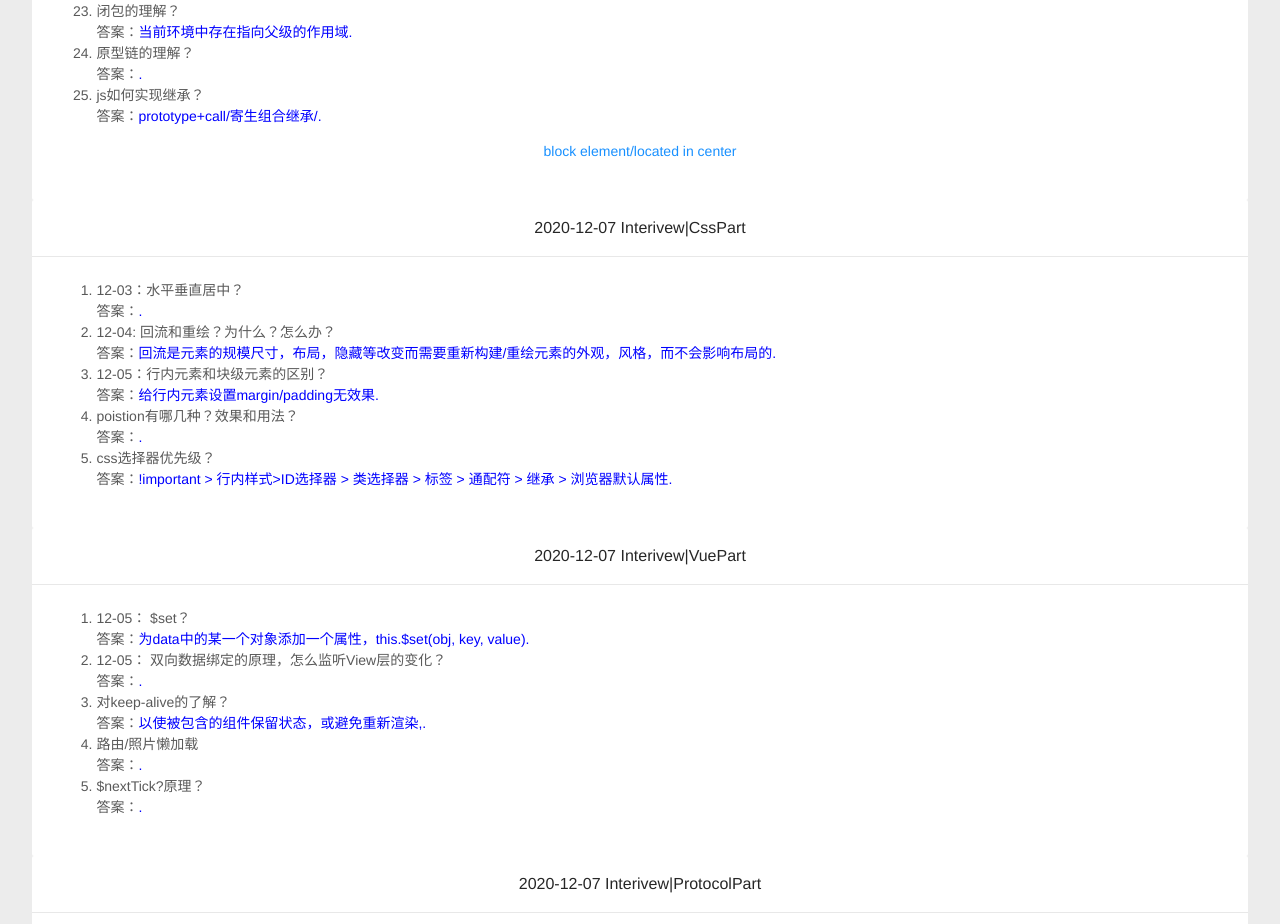
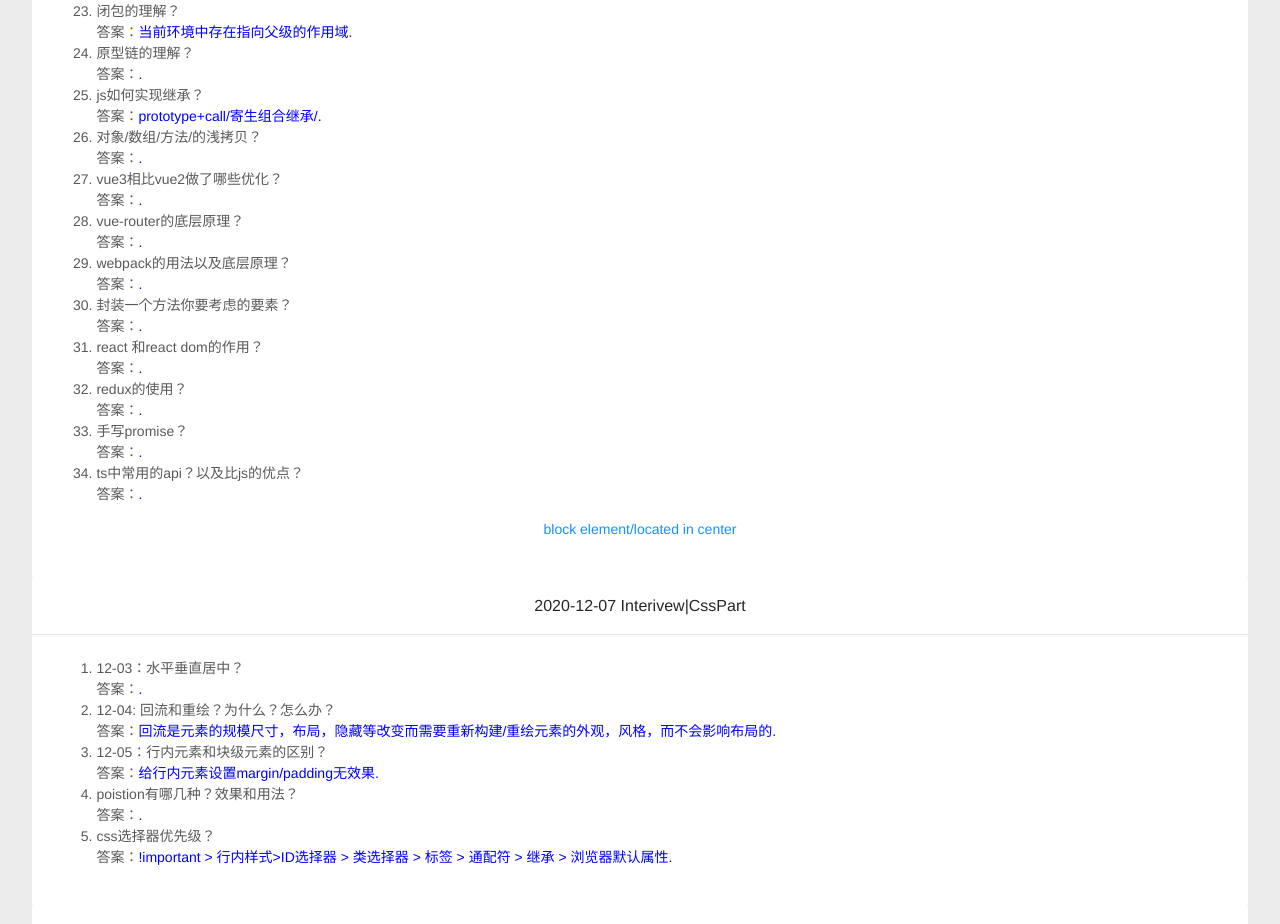
Before and after one commit to jackluotong/vue_project, a Vue app: page /decemberInterview in a window 1280 px wide. Shown: the part 1167-2091 px from the top of the page. Built offline with nearby package versions, Linux system fonts and the light colour scheme.

Commit message:
interview knowledge.

```diff
--- a/src/components/DecemberInterview.vue
+++ b/src/components/DecemberInterview.vue
@@ -146,6 +146,15 @@ export default {
         { name:"闭包的理解？",answer:"当前环境中存在指向父级的作用域"},
         { name:"原型链的理解？",answer:""},
         { name:"js如何实现继承？",answer:"prototype+call/寄生组合继承/"},
+        { name:"对象/数组/方法/的浅拷贝？",answer:""},
+        { name:"vue3相比vue2做了哪些优化？",answer:""},
+        { name:'vue-router的底层原理？',answer:''},
+        { name:'webpack的用法以及底层原理？',answer:''},
+        { name:'封装一个方法你要考虑的要素？',answer:''},
+        { name:'react 和react dom的作用？' ,answer:''},
+        { name:'redux的使用？',answer:''},
+        { name:'手写promise？' ,answer:''},
+        { name:'ts中常用的api？以及比js的优点？',answer:''},
       ],
       cssPart:[
         { name: "12-03：水平垂直居中？", answer: "" },
```
